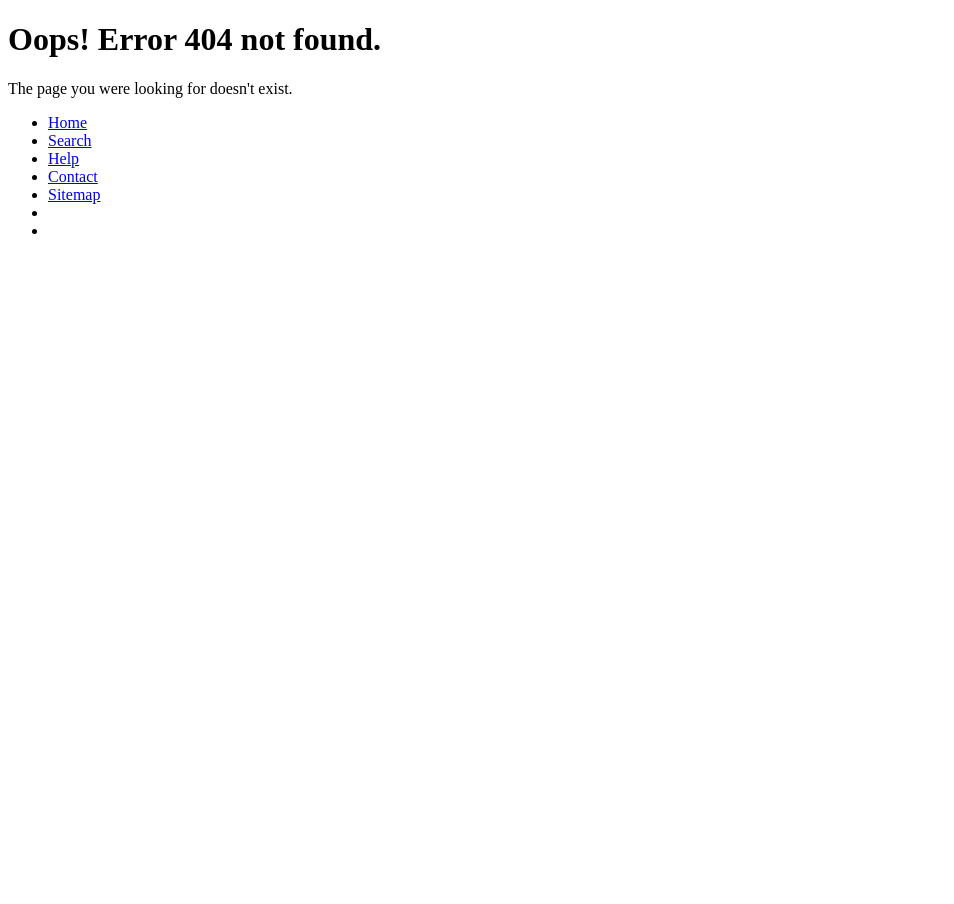
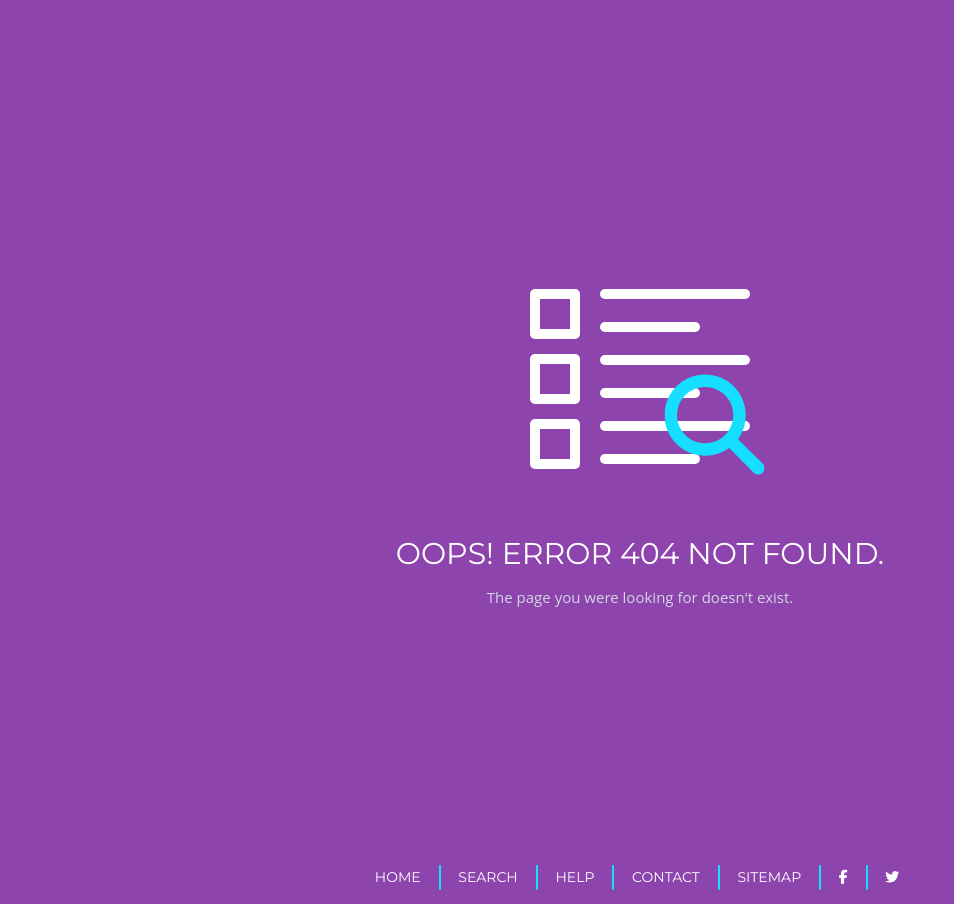
Before and after one commit to zahramor/zahramor.github.io, a Jekyll site: the page 404-page/flat404.html, which Jekyll copies as it is, in a window 1280 px wide. Shown: the whole page, without its empty margins (0-954 px from the left). Built offline with Jekyll 4.4.1, drawn with Linux system fonts in a browser that asks for light colours; nearby versions of some CDN libraries; library files that are not in the unit come from our copies.

Commit message:
Update flat404.html

```diff
--- a/404-page/flat404.html
+++ b/404-page/flat404.html
@@ -7,7 +7,7 @@
     <meta name="description" content="">
     <meta name="viewport" content="width=device-width, initial-scale=1.0">
     <meta name="author" content="JoashPereira">
-    <link rel="stylesheet" href="css/flat-404.css" />
+    <link rel="stylesheet" href="/404-page/flat-404.css" />
 </head>
 
 <body class="flat">
@@ -36,7 +36,7 @@
     </div>
     <footer>
         <ul>
-            <li><a href="http://joashpereira.com/">Home</a></li>
+            <li><a href="http://zahramor.github.io/">Home</a></li>
             <li><a href="#">Search</a></li>
             <li><a href="#">Help</a></li>
             <li><a href="#">Contact</a></li>
```
